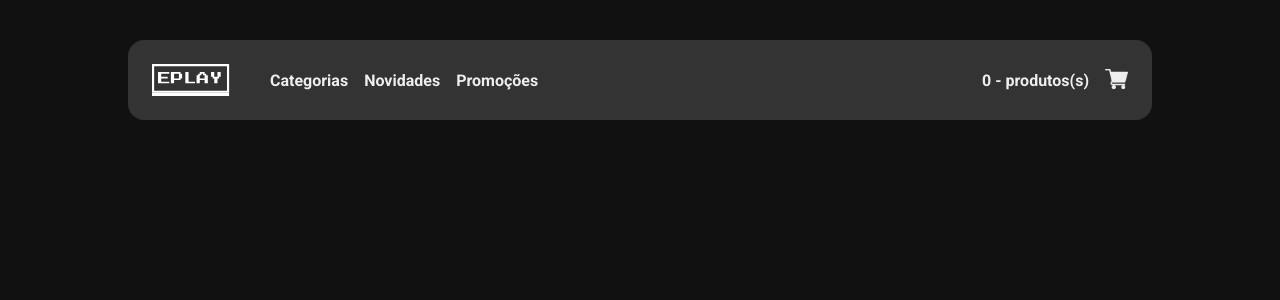
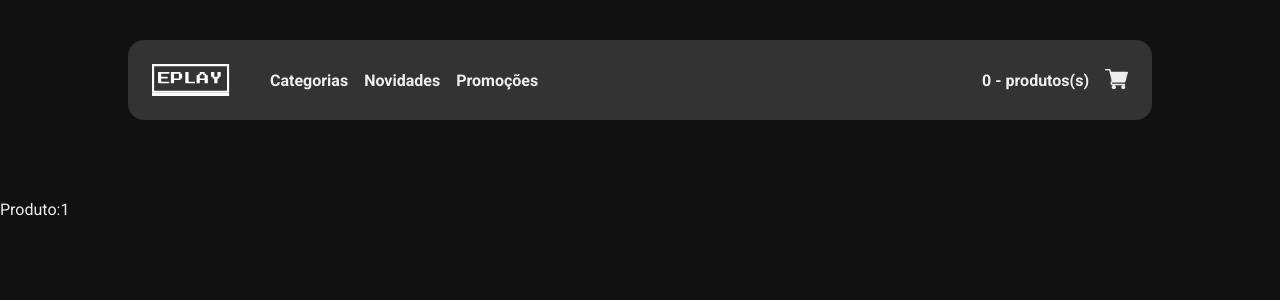
Before and after one commit to philipef-dev/e-play, a React (Vite) app: page /product/1 in a window 1280 px wide. Shown: the top 300 px of the page. Built offline with nearby package versions, Linux system fonts and the light colour scheme.

Commit message:
Pegando o paramentro das rotas com o useParams

```diff
--- a/src/App.tsx
+++ b/src/App.tsx
@@ -1,16 +1,10 @@
-import { BrowserRouter, Route, Routes } from 'react-router-dom'
+import { BrowserRouter } from 'react-router-dom'
 
 import Header from "./components/Header"
 import { GlobalStyle } from "./styles/global"
-import Home from './pages/Home'
-import Categories from './pages/Categories'
+import Rotas from './routes'
 
-const Rotas = () => (
-  <Routes>
-    <Route path='/' element={<Home />} />
-    <Route path='categories' element={<Categories />} />
-  </Routes>
-)
+
 
 function App() {
   return (
--- /dev/null
+++ b/src/pages/Product/index.tsx
@@ -0,0 +1,11 @@
+import { useParams } from 'react-router-dom';
+
+const Product = () => {
+    const { id } = useParams();
+
+    return (
+        <div> Produto:{id}</div>
+    )
+}
+
+export default Product
--- /dev/null
+++ b/src/routes.tsx
@@ -0,0 +1,14 @@
+import { Route, Routes } from 'react-router-dom';
+import Home from './pages/Home';
+import Categories from './pages/Categories';
+import Product from './pages/Product';
+
+const Rotas = () => (
+  <Routes>
+    <Route path="/" element={<Home />} />
+    <Route path="categories" element={<Categories />} />
+    <Route path="product/:id" element={<Product />} />
+  </Routes>
+);
+
+export default Rotas;
```
Also changed, not shown: src/pages/Categories/index.tsx (line endings or trailing spaces).
